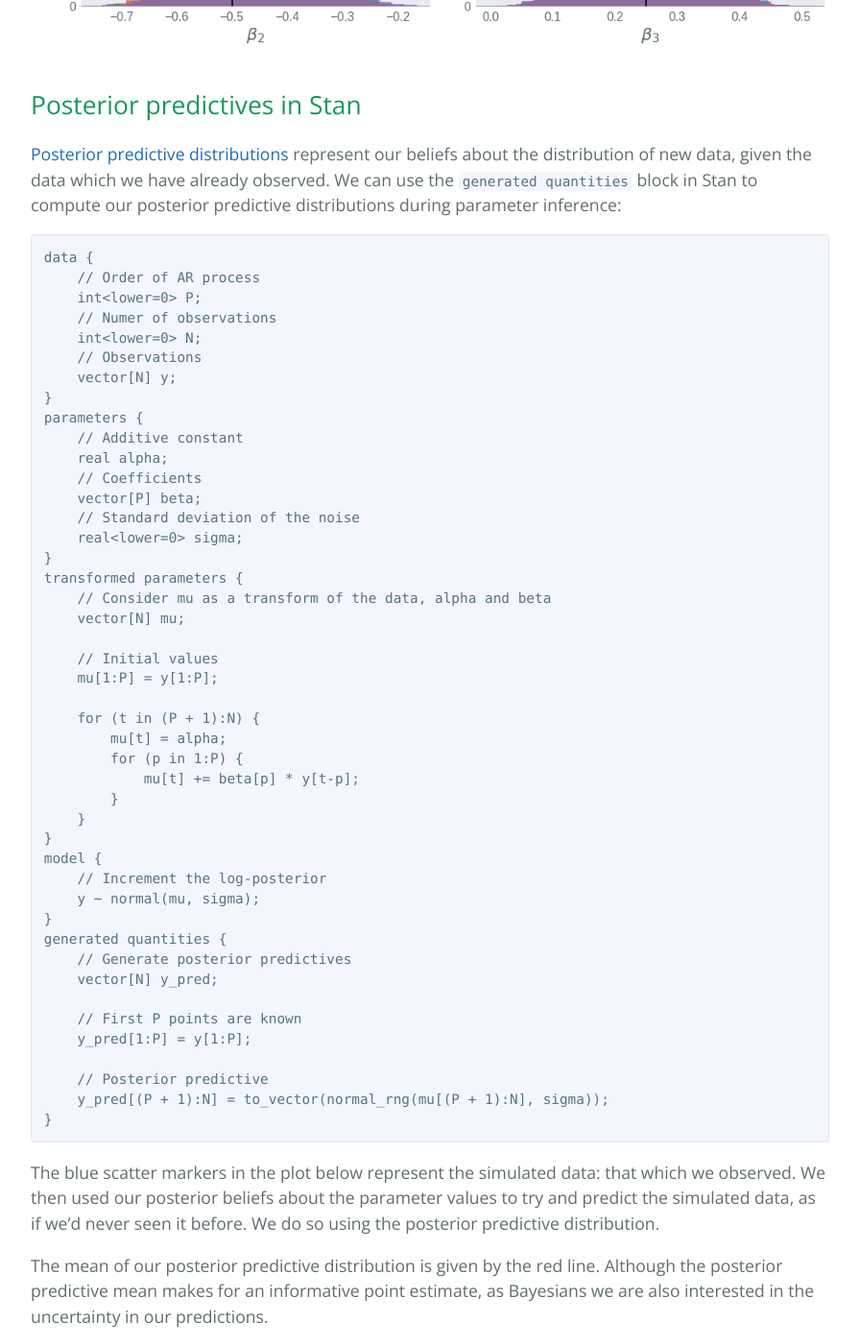
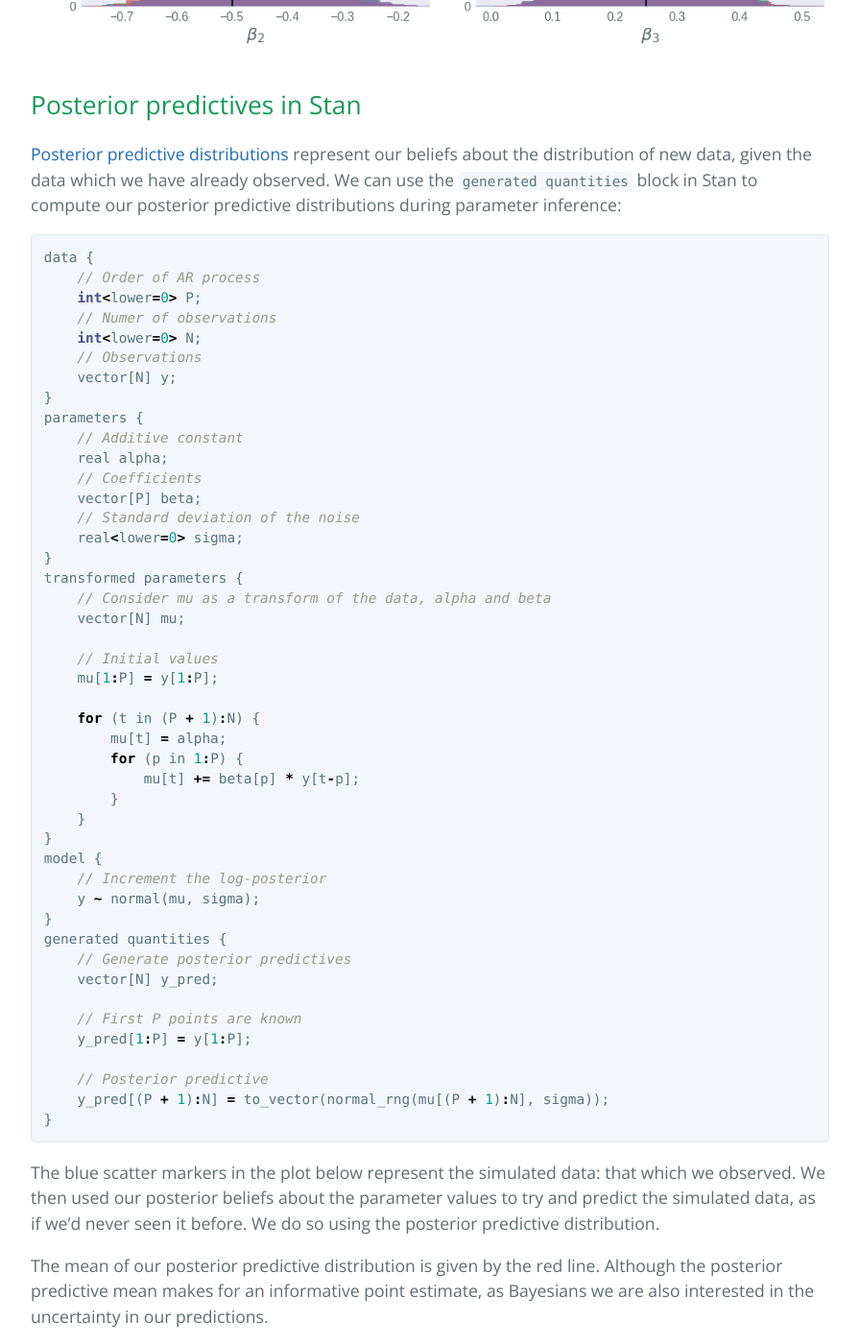
Before and after one commit to jwalton3141/jwalton3141.github.io, a Jekyll site: the page built from _posts/2020-04-01-Stan-posterior-predictives.md, in a window 1280 px wide and 1400 px high, scrolled down 3697 px. Shown: the whole window at 96% size, without its empty margins (192-1087 px from the left). Built offline with Jekyll 4.4.1, drawn with Linux system fonts in a browser that asks for light colours; formulas are drawn with MathJax 3; comment, search, counter and statistics services are not loaded; some of the changed text lies outside the part shown.

Commit message:
Add c++ syntax higlighting for Stan as temporary fix

````diff
--- a/_posts/2020-04-01-Stan-posterior-predictives.md
+++ b/_posts/2020-04-01-Stan-posterior-predictives.md
@@ -69,7 +69,7 @@ With the model specified Stan implements the [No-U-Turn-Sampler
 Carlo](https://arxiv.org/pdf/1701.02434.pdf), to draw samples from the posterior
 distribution. Stan code to infer the parameters \\(\alpha\\) and \\(\beta\\) of an
 \\(AR(p)\\) model with normally distributed noise can be realised as:
-```
+```cpp
 data {
     // Order of AR process
     int<lower=0> P;
@@ -126,7 +126,7 @@ distributions](https://en.wikipedia.org/wiki/Posterior_predictive_distribution)
 our beliefs about the distribution of new data, given the data which we have already
 observed. We can use the ```generated quantities``` block in Stan to compute our posterior
 predictive distributions during parameter inference:
-```
+```cpp
 data {
     // Order of AR process
     int<lower=0> P;
````
